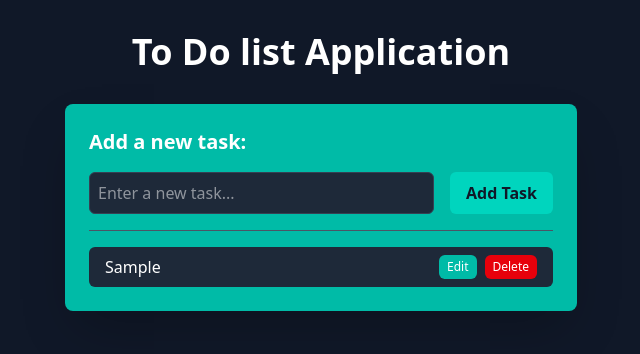
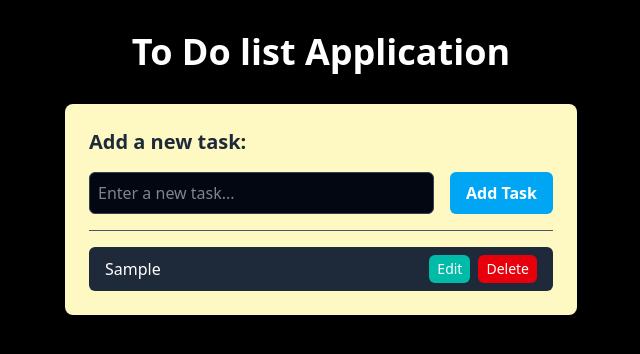
Before and after one commit to Karan-666/react-to-do-list, a React (Vite) app: page / in a window 1280 px wide. Both pictures are taken after typing "Sample" into the empty fields and a click on the button "Add Task". Shown: the top 354 px of the page, without its empty margins (319-959 px from the left). Built offline with nearby package versions, Linux system fonts and the light colour scheme.

Commit message:
Improved styling and fixed UI gap

```diff
--- a/src/Components/ToDoItem.jsx
+++ b/src/Components/ToDoItem.jsx
@@ -24,7 +24,7 @@ function ToDoItem({ task, toggleTask, deleteTask, editTask }) {
           type="text"
           value={editedValue}
           onChange={handleOnChangeInputText}
-          className="flex-1 p-1 border border-gray-700 rounded-md bg-gray-900 text-white focus:outline-none focus:ring-2 focus:ring-teal-400"
+          className="flex-1 p-1 border border-gray-600 rounded-md bg-gray-900 text-white focus:outline-none focus:ring-2 focus:ring-teal-400"
           />
         ) : (
           <span className={`flex-1 text-white cursor-pointer ${task.isComplete ? "line-through text-gray-500" : ""}`} onClick={()=>toggleTask(task.id)}>
@@ -32,9 +32,9 @@ function ToDoItem({ task, toggleTask, deleteTask, editTask }) {
           </span>
         )}
         <div className="flex gap-2 ml-4">
-        <button onClick={handleOnClickEditButton} className="bg-teal-500 text-white text-xs py-1 px-2 rounded-md hover:bg-teal-400 transition duration-300">
+        <button onClick={handleOnClickEditButton} className="bg-teal-500 text-white text-sm py-1 px-2 rounded-md hover:bg-teal-400 transition duration-300">
           {isEditing === true ? "Save" : "Edit"}</button>
-        <button onClick={()=>deleteTask(task.id)} className="bg-red-600 text-white text-xs py-1 px-2 rounded-md hover:bg-red-500 transition duration-300">
+        <button onClick={()=>deleteTask(task.id)} className="bg-red-600 text-white text-sm py-1 px-2 rounded-md hover:bg-red-500 transition duration-300">
           Delete</button>
         </div>
       </li>
--- a/src/Components/ToDoList.jsx
+++ b/src/Components/ToDoList.jsx
@@ -106,10 +106,13 @@ function ToDoList() {
   }
 
   return (
-    <div className="flex flex-col items-center bg-gray-900  min-h-screen ">
+    // main container of app
+    <div className="flex flex-col items-center bg-black  min-h-screen ">
+      {/* // calling header component here */}
       <Header />
-      <div className="w-full max-w-lg p-6 bg-teal-500 rounded-lg shadow-2xl">
-        <h3 className="text-xl font-semibold text-white mb-4"> Add a new task: </h3>
+      {/* A card like container for modern look */}
+      <div className="w-full max-w-lg p-6 bg-yellow-100 rounded-lg shadow-2xl">
+        <h3 className="text-xl font-bold text-gray-800 mb-4"> Add a new task: </h3>
         <div className=" flex gap-4 mb-4">
           <input
             type="text"
@@ -118,17 +121,17 @@ function ToDoList() {
             // setNewTask is setter function of newTask state
             // above 2 lines make sure the UI and state are always in sync
             placeholder="Enter a new task..."
-            className="flex-1 p-2 border border-gray-700 rounded-md bg-gray-800 text-white
+            className="flex-1 p-2 border border-gray-700 rounded-md bg-gray-950 text-white
                        focus:outline-none focus:ring-2 focus:ring-teal-400"
           />
-          <button onClick={addTask} className="bg-teal-400 text-gray-900 py-2 px-4 rounded-md font-semibold
+          <button onClick={addTask} className="bg-sky-500 font-bold text-white border-blue-500 py-2 px-4 rounded-md
                        hover:bg-teal-300 transition duration-300">Add Task</button>
         </div>
         <hr className="border-gray-600 my-4" /> {/* horizontal line */}
         {allTask.length === 0 ? (
-          <p className="text-center text-gray-300 italic" >Please add some task....</p>
+          <p className="text-center text-gray-800 italic" >Please add some task....</p>
         ) : (
-          <ul>
+          <ul className="flex flex-col gap-2">
             {allTask.map((item) => {
               return (
                 <ToDoItem
```
